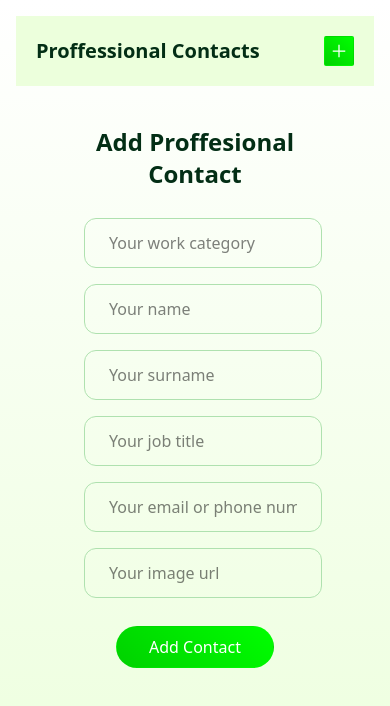
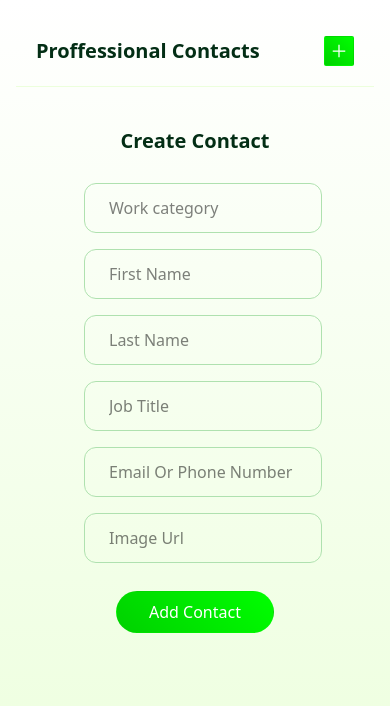
Before and after one commit to Kummirai/contacts, a React (Vite) app in the folder frontend/: page /add-contact in a window 390 px wide. Shown: the top 706 px of the page. Built offline with nearby package versions, Linux system fonts and the light colour scheme; no server answers.

Commit message:
feat: implement Message component that conditionally renders success or error notifications with responsive styling

```diff
--- a/frontend/src/App.jsx
+++ b/frontend/src/App.jsx
@@ -15,6 +15,8 @@ function App() {
   const [contact, setContact] = useState("");
   const [contacts, setContacts] = useState([]);
   const [isUpdatingContact, setIsUpdatingContact] = useState(false);
+  const [contactId, setContactId] = useState("");
+  const [message, setMessage] = useState("");
 
   const navigate = useNavigate();
 
@@ -71,10 +73,13 @@ function App() {
     });
 
     const data = await response.json();
-    console.log(data);
+    setMessage(data);
     fetchContacts();
+    setTimeout(() => {
+      setMessage("");
       navigate("/");
       resetFields();
+    }, 1000);
   };
 
   const resetFields = () => {
@@ -96,18 +101,52 @@ function App() {
     setImgUrl(contactData.imgUrl);
     setContact(contactData.contact);
     setJobTitle(contactData.jobTitle);
+    setContactId(contactData._id);
     setIsUpdatingContact(true);
 
     navigate("/add-contact");
   };
 
+  const submitEdit = async (id) => {
+    const edittedContact = {
+      category,
+      name,
+      surname,
+      contact,
+      jobTitle,
+      imgUrl,
+    };
+    const response = await fetch(`http://localhost:3000/api/contacts/${id}`, {
+      method: "PUT",
+      headers: {
+        "Content-Type": "application/json",
+      },
+      body: JSON.stringify(edittedContact),
+    });
+    const data = await response.json();
+    setMessage(data);
+    fetchContacts();
+    setTimeout(() => {
+      setMessage("");
+      navigate("/");
+      resetFields();
+    }, 1000);
+  };
+
   const handleDeleteContact = async (id) => {
+    try {
       const response = await fetch(`http://localhost:3000/api/contacts/${id}`, {
         method: "DELETE",
       });
-    const message = await response.json();
+      const data = await response.json();
+      setMessage(data);
+      setTimeout(() => {
+        setMessage("");
+      }, 1000);
       fetchContacts();
-    console.log(message);
+    } catch (error) {
+      console.log(error);
+    }
   };
 
   const fetchContacts = async () => {
@@ -136,6 +175,7 @@ function App() {
               contacts={contacts}
               handleEditContact={handleEditContact}
               handleDeleteContact={handleDeleteContact}
+              message={message}
             />
           }
         />
@@ -156,8 +196,11 @@ function App() {
               jobTitle={jobTitle}
               imgUrl={imgUrl}
               contact={contact}
+              contactId={contactId}
               isUpdatingContact={isUpdatingContact}
               gotoHomePage={gotoHomePage}
+              submitEdit={submitEdit}
+              message={message}
             />
           }
         />
--- a/frontend/src/components/Header.jsx
+++ b/frontend/src/components/Header.jsx
@@ -3,7 +3,7 @@ import { IoHomeSharp } from "react-icons/io5";
 
 const Header = ({ gotoAddContactPage, gotoHomePage, isUpdatingContact }) => {
   return (
-    <header className="p-5 flex items-center justify-between bg-[#ECFFDC] text-green-950">
+    <header className="p-5 flex items-center justify-between border-b border-b-[#ECFFDC] text-green-950">
       <h1
         className="text-xl heading font-semibold sm:text-2xl hover:cursor-pointer hover:text-green-900 "
         onClick={() => gotoHomePage()}
--- /dev/null
+++ b/frontend/src/components/Message.jsx
@@ -0,0 +1,27 @@
+const Message = ({ message }) => {
+  return (
+    <div
+      className={
+        message === ""
+          ? "hidden"
+          : "fixed bottom-4 left-1/2 transform -translate-x-1/2 z-50"
+      }
+    >
+      {message.success === true ? (
+        <div
+          className={
+            "bg-green-100 text-green-800 py-2 px-8 border border-green-500 rounded-lg shadow-lg"
+          }
+        >
+          <p className="text-xs sm:text-[1rem]">{message.message}</p>
+        </div>
+      ) : (
+        <div className="bg-red-100 text-red-800 py-2 px-8 border border-red-500 rounded-lg shadow-lg">
+          <p className="text-xs sm:text-[0.85rem]">{message.message}</p>
+        </div>
+      )}
+    </div>
+  );
+};
+
+export default Message;
--- a/frontend/src/pages/AddContact.jsx
+++ b/frontend/src/pages/AddContact.jsx
@@ -1,3 +1,5 @@
+import Message from "../components/Message";
+
 const AddContact = ({
   handleCategory,
   handleName,
@@ -14,6 +16,9 @@ const AddContact = ({
   imgUrl,
   isUpdatingContact,
   gotoHomePage,
+  submitEdit,
+  contactId,
+  message,
 }) => {
   return (
     <div className="max-w-[36rem] mx-auto  p-5">
@@ -22,8 +27,8 @@ const AddContact = ({
         className=" rounded-2xl flex flex-col justify-evenly items-center p-5 h-full
         "
       >
-        <h2 className="text-center text-2xl text-green-950 font-semibold">
-          Add Proffesional Contact
+        <h2 className="text-center text-xl text-green-950 font-semibold">
+          Create Contact
         </h2>
 
         <div className="m-5">
@@ -31,7 +36,7 @@ const AddContact = ({
             required
             type="text"
             value={category}
-            placeholder="Your work category"
+            placeholder="Work category"
             onChange={(e) => handleCategory(e)}
             className=" rounded-xl w-full border px-6 py-3 border-[#AFE1AF] outline-[#4F7942] m-2"
           />
@@ -39,7 +44,7 @@ const AddContact = ({
           <input
             type="text"
             required
-            placeholder="Your name"
+            placeholder="First Name"
             value={name}
             onChange={(e) => handleName(e)}
             className=" rounded-xl w-full border px-6 py-3 border-[#AFE1AF] outline-[#4F7942] m-2"
@@ -48,7 +53,7 @@ const AddContact = ({
           <input
             type="text"
             required
-            placeholder="Your surname"
+            placeholder="Last Name"
             value={surname}
             onChange={(e) => handleSurname(e)}
             className=" rounded-xl w-full border px-6 py-3 border-[#AFE1AF] outline-[#4F7942] m-2"
@@ -56,7 +61,7 @@ const AddContact = ({
 
           <input
             type="text"
-            placeholder="Your job title"
+            placeholder="Job Title"
             value={jobTitle}
             required
             onChange={(e) => handleJobTitle(e)}
@@ -64,7 +69,7 @@ const AddContact = ({
           />
           <input
             type="text"
-            placeholder="Your email or phone number or social media url"
+            placeholder="Email Or Phone Number Or Social Media Url"
             value={contact}
             required
             onChange={(e) => handleContact(e)}
@@ -73,7 +78,7 @@ const AddContact = ({
 
           <input
             type="text"
-            placeholder="Your image url"
+            placeholder="Image Url"
             value={imgUrl}
             required
             onChange={(e) => handleImgUrl(e)}
@@ -89,7 +94,11 @@ const AddContact = ({
             >
               Cancel
             </button>
-            <button type="button" className="btn-card py-2 px-8 rounded-3xl ">
+            <button
+              type="button"
+              onClick={() => submitEdit(contactId)}
+              className="btn-card py-2 px-8 rounded-3xl "
+            >
               Update Contact
             </button>
           </div>
@@ -99,6 +108,7 @@ const AddContact = ({
           </button>
         )}
       </form>
+      <Message message={message} />
     </div>
   );
 };
--- a/frontend/src/pages/Contacts.jsx
+++ b/frontend/src/pages/Contacts.jsx
@@ -1,10 +1,12 @@
 import ContactCard from "../components/contactCard";
+import Message from "../components/Message";
 
 const Contacts = ({
   contacts,
   handleDeleteContact,
   handleEditContact,
   updateContact,
+  message,
 }) => {
   return (
     <main className="my-10 gap-4  grid sm:grid-cols-2 md:grid-cols-3 lg:grid-cols-4">
@@ -17,6 +19,7 @@ const Contacts = ({
           updateContact={updateContact}
         />
       ))}
+      <Message message={message} />
     </main>
   );
 };
```
Also changed, not shown: 2 other files (tests, documents, lock files or other folders). Lines whose indentation alone changed are shown as unchanged.
